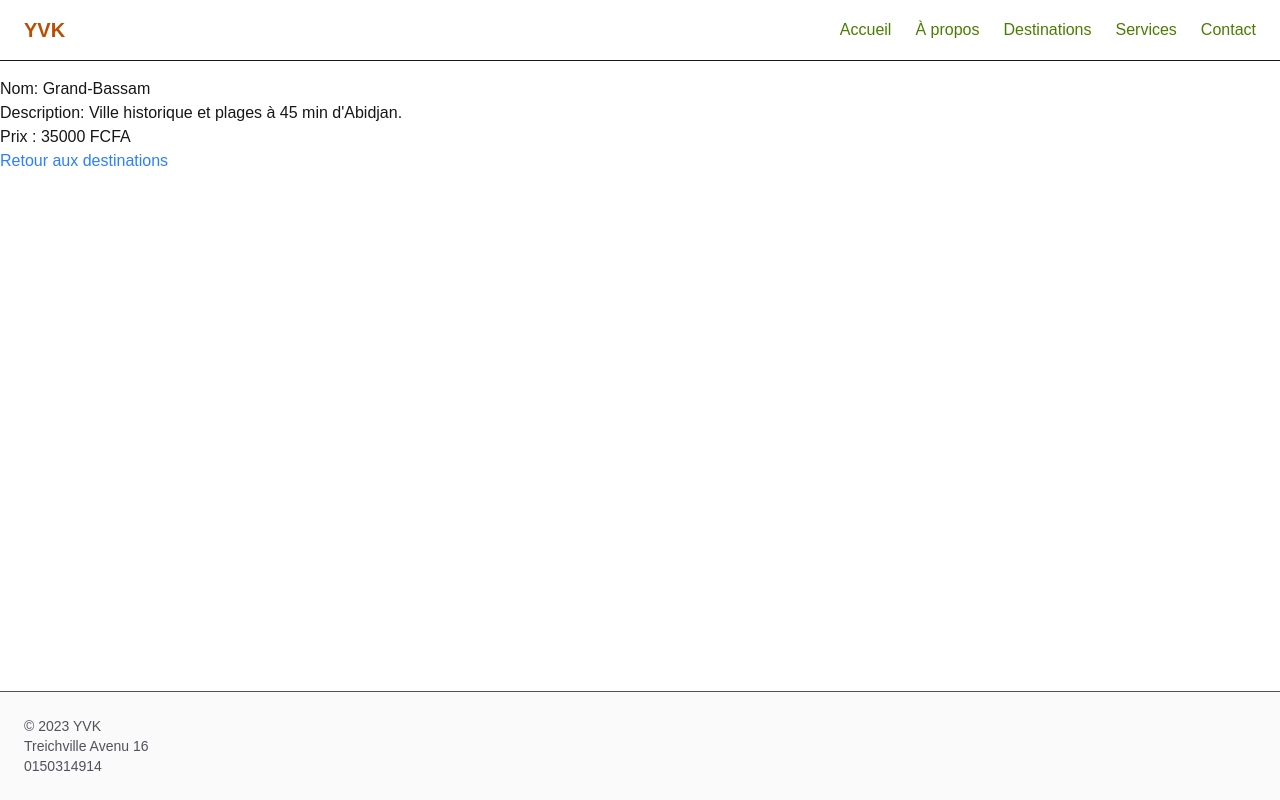
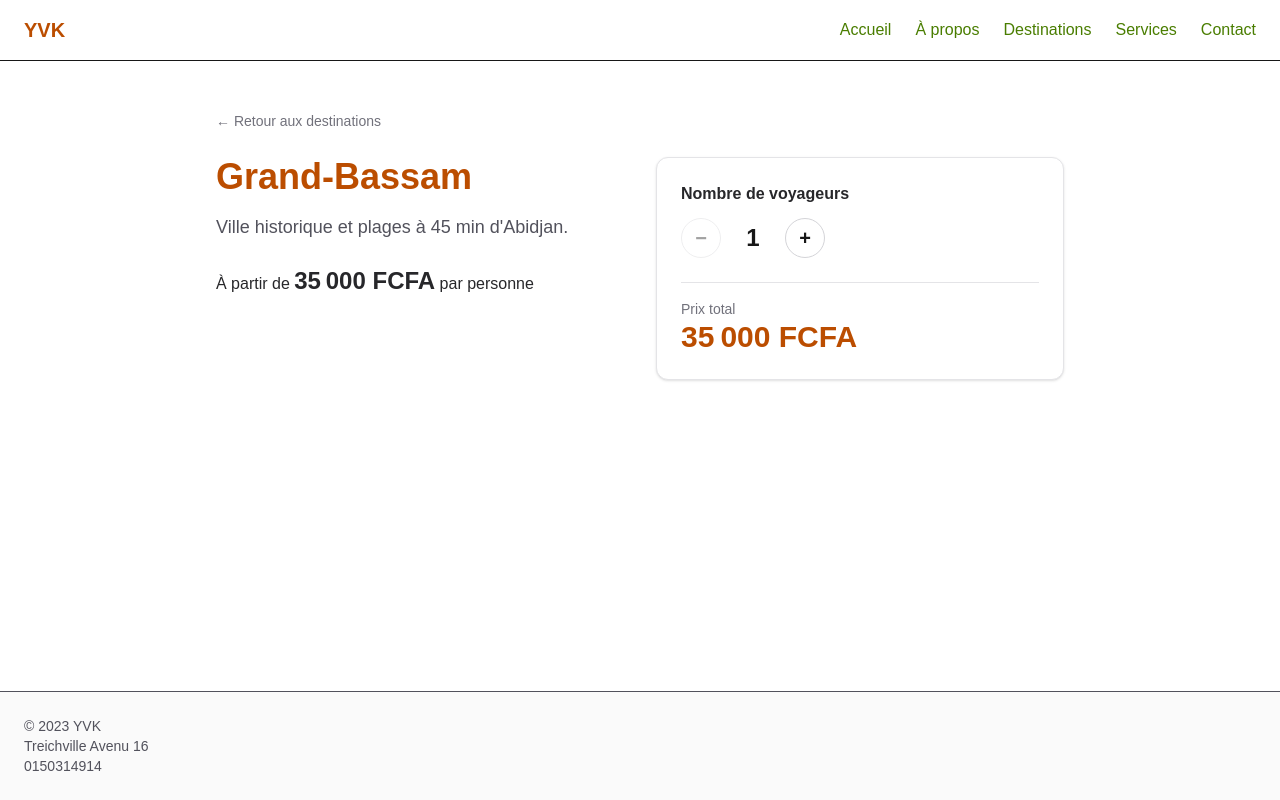
Before and after one commit to DIALLO-Thierno-js/pme-projects, a Next.js app: page /destinations/grand-bassam in a window 1280 px wide. Built offline with nearby package versions, Linux system fonts and the light colour scheme.

Commit message:
section 3 : composant client compteur de voyageurs

```diff
--- /dev/null
+++ b/app/components/CompteurVoyageurs.tsx
@@ -0,0 +1,43 @@
+"use client";
+import { useState } from "react";
+
+function CompteurVoyageurs({ prixUnitaire }: { prixUnitaire: number }) {
+  const [nombreVoyageurs, setNombreVoyageurs] = useState(1);
+
+  return (
+    <div className="rounded-xl border border-zinc-200 bg-white p-6 shadow-sm">
+      <p className="font-semibold text-zinc-800">Nombre de voyageurs</p>
+
+      {/* Les boutons − et + autour du nombre */}
+      <div className="mt-3 flex items-center gap-4">
+        <button
+          onClick={() => setNombreVoyageurs(nombreVoyageurs - 1)}
+          disabled={nombreVoyageurs <= 1}
+          className="h-10 w-10 rounded-full border border-zinc-300 text-xl font-bold hover:bg-zinc-100 disabled:cursor-not-allowed disabled:opacity-40"
+        >
+          −
+        </button>
+        <span className="w-8 text-center text-2xl font-bold">
+          {nombreVoyageurs}
+        </span>
+        <button
+          onClick={() => setNombreVoyageurs(nombreVoyageurs + 1)}
+          disabled={nombreVoyageurs >= 10}
+          className="h-10 w-10 rounded-full border border-zinc-300 text-xl font-bold hover:bg-zinc-100 disabled:cursor-not-allowed disabled:opacity-40"
+        >
+          +
+        </button>
+      </div>
+
+      {/* Le prix total, recalculé à chaque clic */}
+      <div className="mt-6 border-t border-zinc-200 pt-4">
+        <p className="text-sm text-zinc-500">Prix total</p>
+        <p className="text-3xl font-bold text-amber-700">
+          {(prixUnitaire * nombreVoyageurs).toLocaleString("fr-FR")} FCFA
+        </p>
+      </div>
+    </div>
+  );
+}
+
+export default CompteurVoyageurs;
--- a/app/contact/page.tsx
+++ b/app/contact/page.tsx
@@ -1,12 +1,12 @@
-import React from 'react'
+import React from "react";
 
 function page() {
   return (
     <div>
-        <h1>Contact</h1>
-        <p>Nous contacter</p>
+      <h1>Contact</h1>
+      <p>Nous Contacte</p>
     </div>
-  )
+  );
 }
 
-export default page
+export default page;
--- a/app/destinations/[slug]/page.tsx
+++ b/app/destinations/[slug]/page.tsx
@@ -1,27 +1,51 @@
+import Link from "next/link";
+import { notFound } from "next/navigation";
+import { destinations } from "@/app/data/destinations";
+import CompteurVoyageurs from "@/app/components/CompteurVoyageurs";
 
-import Link from 'next/link'
-import { destinations } from '../../data/destinations'
-import {notFound} from 'next/navigation'
+async function DestinationDetailPage({
+  params,
+}: PageProps<"/destinations/[slug]">) {
+  const { slug } = await params;
+  const destination = destinations.find(
+    (destination) => destination.slug === slug,
+  );
 
-
-
-async function DestinationDetailPage({params }: PageProps<"/destinations/[slug]"> ){
-
-    const {slug} = await params
-    const destination = destinations.find(destination=> destination.slug === slug)
-
-    if(!destination){
-         notFound()
-    }
+  if (!destination) {
+    notFound();
+  }
 
   return (
-    <div className="mt-4">
-        <h2>Nom: {destination.nom}</h2>
-        <p>Description: {destination.description}</p>
-        <p>Prix : {destination.prix} FCFA</p>
-        <Link href="/destinations" className="text-blue-500 hover:underline">Retour aux destinations</Link>
+    <div className="mx-auto max-w-4xl px-6 py-12">
+      <Link
+        href="/destinations"
+        className="text-sm text-zinc-500 hover:text-amber-700"
+      >
+        ← Retour aux destinations
+      </Link>
+
+      {/* Sur ordinateur : infos à gauche, compteur à droite */}
+      <div className="mt-6 grid gap-8 md:grid-cols-2">
+        <div>
+          <h1 className="text-4xl font-bold text-amber-700">
+            {destination.nom}
+          </h1>
+          <p className="mt-4 text-lg text-zinc-600">
+            {destination.description}
+          </p>
+          <p className="mt-6 text-zinc-800">
+            À partir de{" "}
+            <span className="text-2xl font-bold">
+              {destination.prix.toLocaleString("fr-FR")} FCFA
+            </span>{" "}
+            par personne
+          </p>
+        </div>
+
+        <CompteurVoyageurs prixUnitaire={destination.prix} />
+      </div>
     </div>
-  )
+  );
 }
 
-export default DestinationDetailPage
+export default DestinationDetailPage;
--- a/app/destinations/page.tsx
+++ b/app/destinations/page.tsx
@@ -1,29 +1,33 @@
-import Link from 'next/link'
-import { destinations } from '../data/destinations'
-
-
+import Link from "next/link";
+import { destinations } from "@/app/data/destinations";
 
 function DestinationPage() {
+  return (
+    <div className="mx-auto max-w-6xl px-6 py-12">
+      <h1 className="text-4xl font-bold text-zinc-800">Nos destinations</h1>
+      <p className="mt-3 text-lg text-zinc-600">
+        Découvrez nos escapades en Côte d&apos;Ivoire et ailleurs.
+      </p>
 
-  return (
-    <div>
-        <h1>Destinations</h1>
-        <p>Découvrez nos destinations</p>
-        <div>
-        {destinations.map(destination  => (
-          <Link href= {`/destinations/${destination.slug}`} key={destination.slug}
-          className="block rounded border border-zinc-200 p-4 hover:bg-zinc-400">
-            <h2>{destination.nom} </h2>
-            <p>{destination.description}</p>
-            </Link>
-
-        )
-
-        )
-        }
-        </div>
+      <div className="mt-10 grid gap-6 sm:grid-cols-2 lg:grid-cols-3">
+        {destinations.map((destination) => (
+          <Link
+            href={`/destinations/${destination.slug}`}
+            key={destination.slug}
+            className="rounded-xl border border-zinc-200 bg-white p-6 shadow-sm transition hover:-translate-y-1 hover:shadow-md"
+          >
+            <h2 className="text-xl font-semibold text-amber-700">
+              {destination.nom}
+            </h2>
+            <p className="mt-2 text-zinc-600">{destination.description}</p>
+            <p className="mt-4 font-bold text-zinc-800">
+              {destination.prix.toLocaleString("fr-FR")} FCFA
+            </p>
+          </Link>
+        ))}
+      </div>
     </div>
-  )
+  );
 }
 
-export default DestinationPage
+export default DestinationPage;
--- a/app/layout.tsx
+++ b/app/layout.tsx
@@ -12,7 +12,7 @@ const liensMenu = [
 
 export const metadata: Metadata = {
   title: "YVK",
-  description: "Generated by create next app",
+  description: "Site de voyage YVK",
 };
 
 export default function RootLayout({ children }: LayoutProps<"/">) {
--- a/app/services/billets/page.tsx
+++ b/app/services/billets/page.tsx
@@ -1,12 +1,12 @@
-import React from 'react'
+import React from "react";
 
 function page() {
   return (
     <div>
-        <h1>Billets</h1>
-        <p>Découvrez nos services de billetterie</p>
+      <h1>Billets</h1>
+      <p>. Découvrez nos services de billetterie</p>
     </div>
-  )
+  );
 }
 
-export default page
+export default page;
```
Also changed, not shown: app/page.tsx (line endings or trailing spaces).
